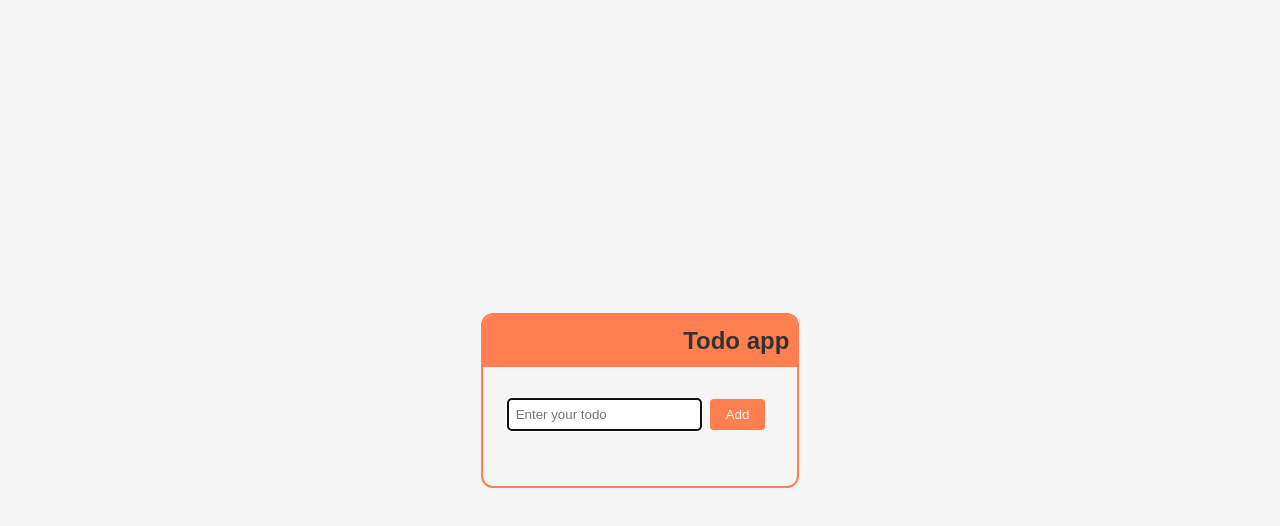
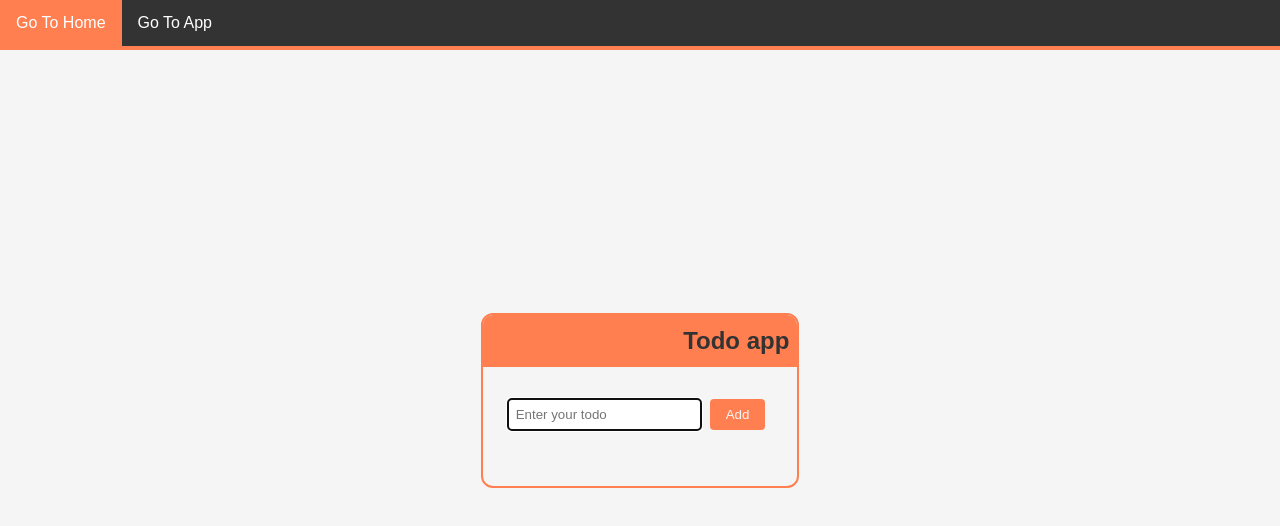
Before and after one commit to Taliw-ph/my-to-do-app, a React (Vite) app: page / in a window 1280 px wide. Shown: the top 526 px of the page. Built offline with nearby package versions, Linux system fonts and the light colour scheme; a web font is replaced by a local one.

Commit message:
feat: 🎸 Add navbar and home page but hide home page

```diff
--- a/package.json
+++ b/package.json
@@ -11,7 +11,8 @@
   },
   "dependencies": {
     "react": "^18.2.0",
-    "react-dom": "^18.2.0"
+    "react-dom": "^18.2.0",
+    "react-router-dom": "^6.23.1"
   },
   "devDependencies": {
     "@types/react": "^18.2.66",
--- a/src/App.tsx
+++ b/src/App.tsx
@@ -1,9 +1,13 @@
-import TodoApp from "./components/TodoApp";
+import NavBar from "./components/NavBar";
+// import HomePage from "./pages/HomePage";
+import TodoPage from "./pages/TodoPage";
 
 function App() {
   return (
     <>
-      <TodoApp />
+      <NavBar />
+      <TodoPage />
+      {/* <HomePage /> */}
     </>
   );
 }
--- /dev/null
+++ b/src/components/NavBar.tsx
@@ -0,0 +1,18 @@
+const NavBar = () => {
+  return (
+    <div className="nav">
+      <ul>
+        <li>
+          <a href="/" className="active">
+            Go To Home
+          </a>
+        </li>
+        <li>
+          <a href="/">Go To App</a>
+        </li>
+      </ul>
+    </div>
+  );
+};
+
+export default NavBar;
--- a/src/index.css
+++ b/src/index.css
@@ -11,11 +11,53 @@ body {
 
   background-color: #f5f5f5;
   color: #333;
+}
 
+.nav {
+  ul {
+    border-bottom: solid 4px coral;
+
+    list-style-type: none;
+    margin: 0;
+    padding: 0;
+    overflow: hidden;
+    background-color: #333;
+    position: fixed;
+    top: 0;
+    width: 100%;
+  }
+
+  li {
+    float: left;
+  }
+
+  li a {
+    display: block;
+    color: white;
+    text-align: center;
+    padding: 14px 16px;
+    text-decoration: none;
+  }
+
+  li a:hover:not(.active) {
+    background-color: coral;
+  }
+
+  /* li:last-child {
+    float: right;
+  } */
+
+  .active {
+    background-color: coral;
+  }
+}
+
+.container {
   display: flex;
   flex-direction: column;
   justify-content: center;
   align-items: center;
+  height: 100vh;
 }
 
 .app {
--- /dev/null
+++ b/src/pages/HomePage.tsx
@@ -0,0 +1,13 @@
+const HomePage = () => {
+  return (
+    <div className="container">
+      <h1>Mader Gaming</h1>
+      <ul>
+        <li>Taliw</li>
+        <li>Alun</li>
+      </ul>
+    </div>
+  );
+};
+
+export default HomePage;
--- /dev/null
+++ b/src/pages/TodoPage.tsx
@@ -0,0 +1,11 @@
+import TodoApp from "../components/TodoApp";
+
+const TodoPage = () => {
+  return (
+    <div className="container">
+      <TodoApp />
+    </div>
+  );
+};
+
+export default TodoPage;
```
Also changed, not shown: 1 other file (tests, documents, lock files or other folders).
